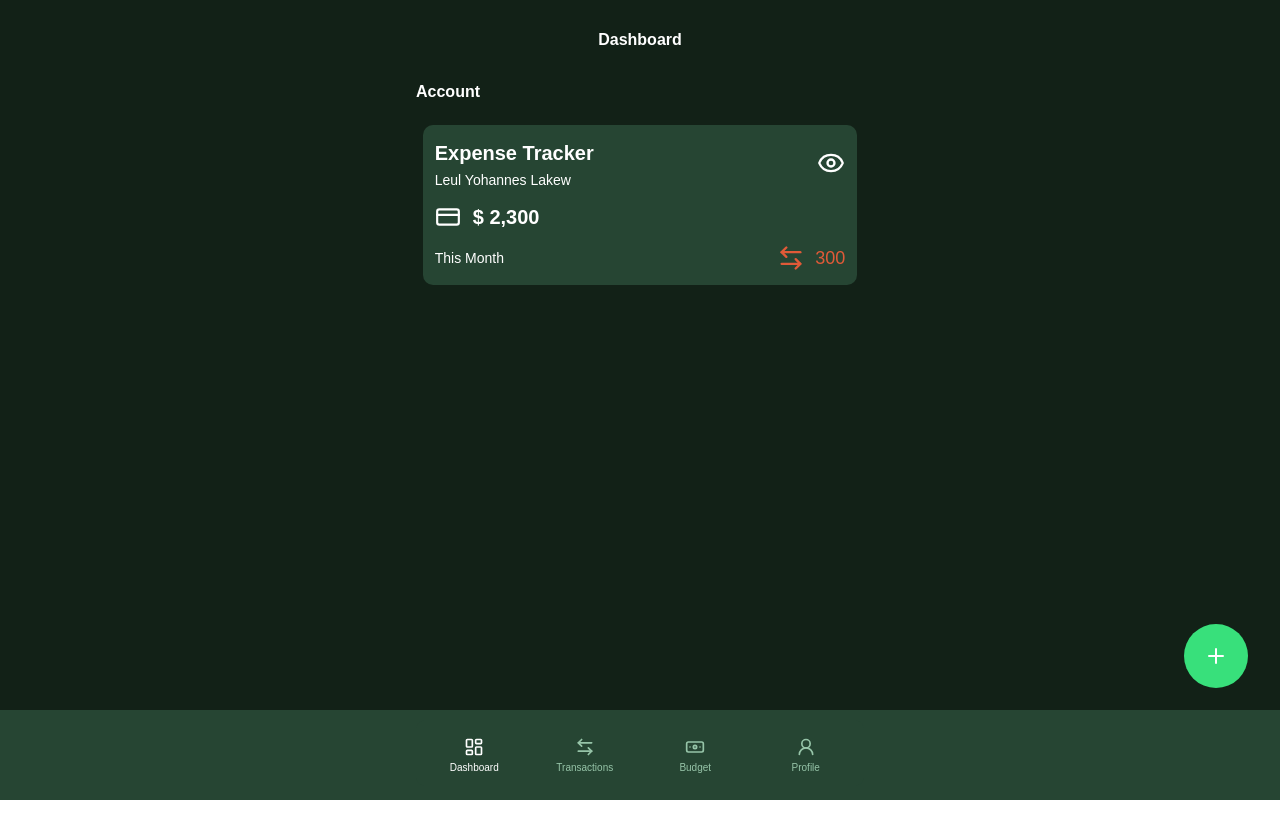
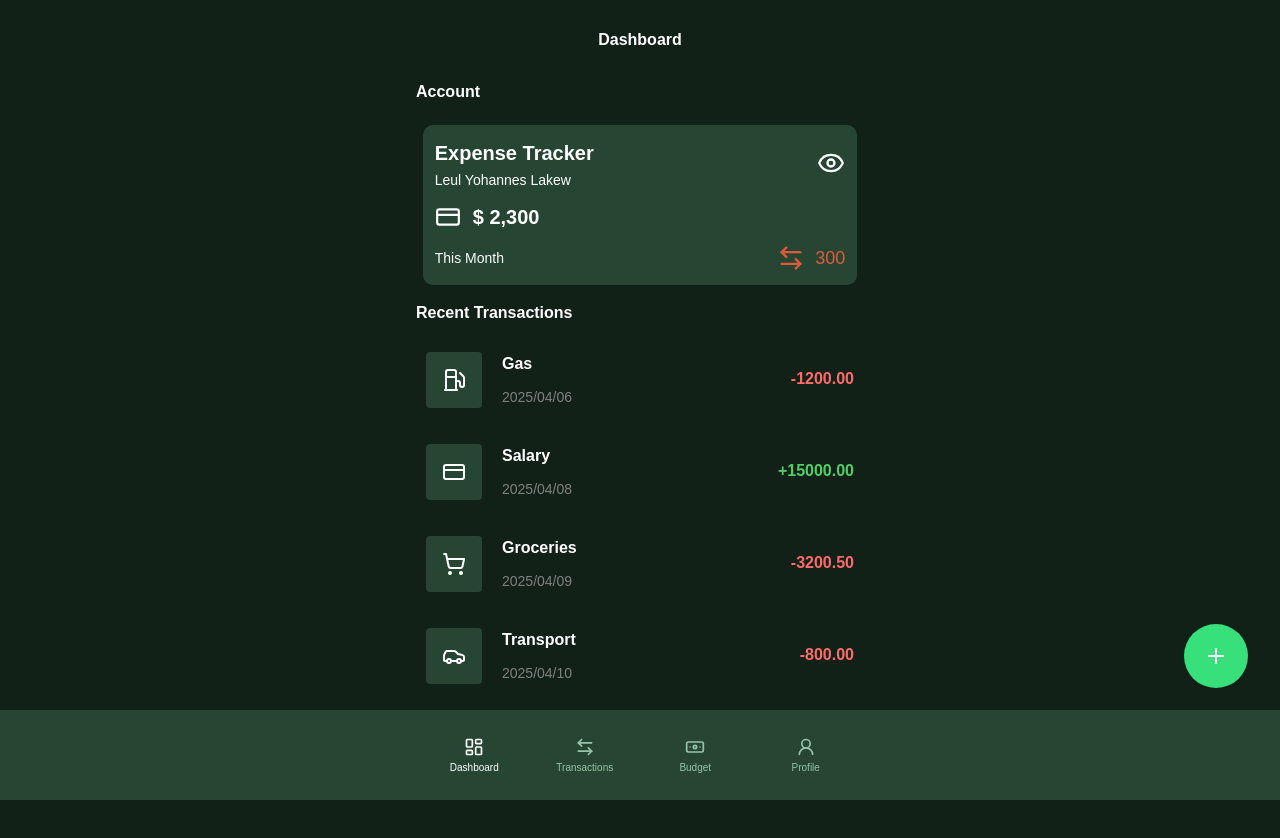
Before and after one commit to ltyohannes955/Scash, a React (Vite) app: page /dashboard in a window 1280 px wide. Shown: the top 838 px of the page. Before the commit the page ends 800 px from the top, so only its background shows below. Built offline with nearby package versions, Linux system fonts and the light colour scheme.

Commit message:
added recent transaction to the dashbord page up to 5 transactions are shown on the dashboard page

```diff
--- a/src/pages/dashboard/transaction.tsx
+++ b/src/pages/dashboard/transaction.tsx
@@ -1,11 +1,145 @@
-import { Flex, Text } from "@mantine/core";
+import { Card, Flex, ScrollArea, Text } from "@mantine/core";
+import {
+  Fuel,
+  ShoppingCart,
+  Phone,
+  Car,
+  Gift,
+  Home,
+  Coffee,
+  CreditCard,
+  Clapperboard,
+  UtensilsCrossed,
+} from "lucide-react";
 
 export function Transaction() {
+  const transactions = [
+    {
+      id: 1,
+      data: "2025/04/06",
+      type: "Gas",
+      amount: "1200.00",
+      transactionType: "debit",
+    },
+    {
+      id: 2,
+      data: "2025/04/08",
+      type: "Salary",
+      amount: "15000.00",
+      transactionType: "credit",
+    },
+    {
+      id: 3,
+      data: "2025/04/09",
+      type: "Groceries",
+      amount: "3200.50",
+      transactionType: "debit",
+    },
+    {
+      id: 4,
+      data: "2025/04/10",
+      type: "Transport",
+      amount: "800.00",
+      transactionType: "debit",
+    },
+    {
+      id: 5,
+      data: "2025/04/11",
+      type: "Airtime",
+      amount: "200.00",
+      transactionType: "debit",
+    },
+    {
+      id: 6,
+      data: "2025/04/12",
+      type: "Bonus",
+      amount: "5000.00",
+      transactionType: "credit",
+    },
+    {
+      id: 7,
+      data: "2025/04/14",
+      type: "Dining Out",
+      amount: "2500.75",
+      transactionType: "debit",
+    },
+    {
+      id: 8,
+      data: "2025/04/16",
+      type: "Electric Bill",
+      amount: "1800.00",
+      transactionType: "debit",
+    },
+    {
+      id: 9,
+      data: "2025/04/18",
+      type: "Transfer from Savings",
+      amount: "3000.00",
+      transactionType: "credit",
+    },
+    {
+      id: 10,
+      data: "2025/04/20",
+      type: "Movie",
+      amount: "500.00",
+      transactionType: "debit",
+    },
+  ];
+  const iconMap = {
+    Gas: <Fuel color="White" />,
+    Groceries: <ShoppingCart color="White" />,
+    Airtime: <Phone color="White" />,
+    Transport: <Car color="White" />,
+    Bonus: <Gift color="White" />,
+    "Electric Bill": <Home color="White" />,
+    "Dining Out": <UtensilsCrossed color="White" />,
+    Coffee: <Coffee color="White" />,
+    Salary: <CreditCard color="White" />,
+    Movie: <Clapperboard color="white" />,
+  };
+
   return (
     <>
-      <Flex>
-        <Text size="md" c={"white"} fw={"bold"}></Text>
-      </Flex>
+      <Text c="white" fw={"bold"} w={"100%"}>
+        Recent Transactions
+      </Text>
+      {transactions.slice(0, 5).map((transactions, index) => (
+        <>
+          <Card
+            key={index}
+            padding={"xs"}
+            radius="md"
+            w={"100%"}
+            bg={"#122117"}
+          >
+            <Flex w={"100%"} justify={"space-between"} align={"center"}>
+              <Flex align={"center"} gap={"lg"}>
+                <Card bg={"#264533"}>
+                  {iconMap[transactions.type as keyof typeof iconMap] || (
+                    <CreditCard color="White" />
+                  )}
+                </Card>
+                <Flex direction={"column"} gap={"xs"}>
+                  <Text fw={"bold"} c={"white"}>
+                    {transactions.type}
+                  </Text>
+                  <Text span c={"grey"} size="sm">
+                    {" "}
+                    {transactions.data}
+                  </Text>
+                </Flex>
+              </Flex>
+              <Text
+                c={transactions.transactionType == "debit" ? "red" : "green"}
+                fw={"bold"}
+              >
+                {transactions.transactionType == "debit" ? "-" : "+"}
+                {transactions.amount}
+              </Text>
+            </Flex>
+          </Card>
+        </>
+      ))}
     </>
   );
 }
```
